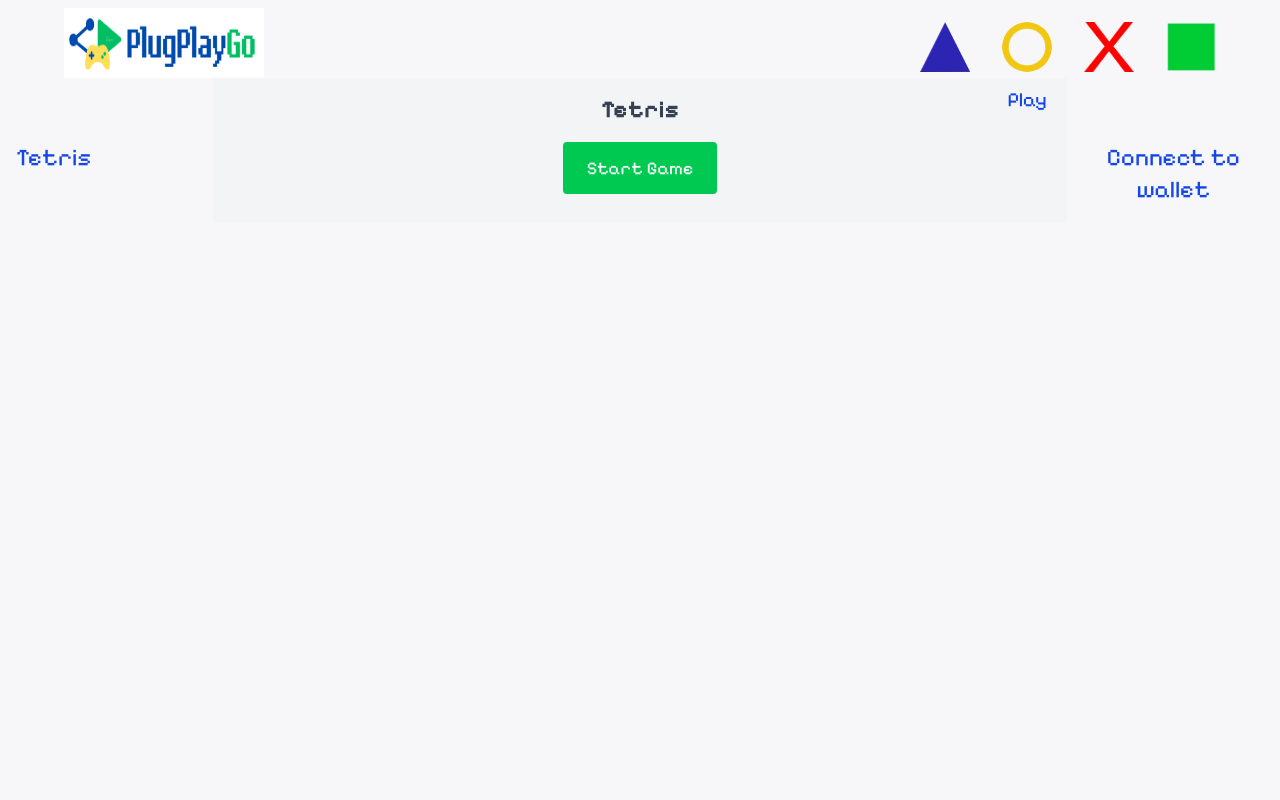
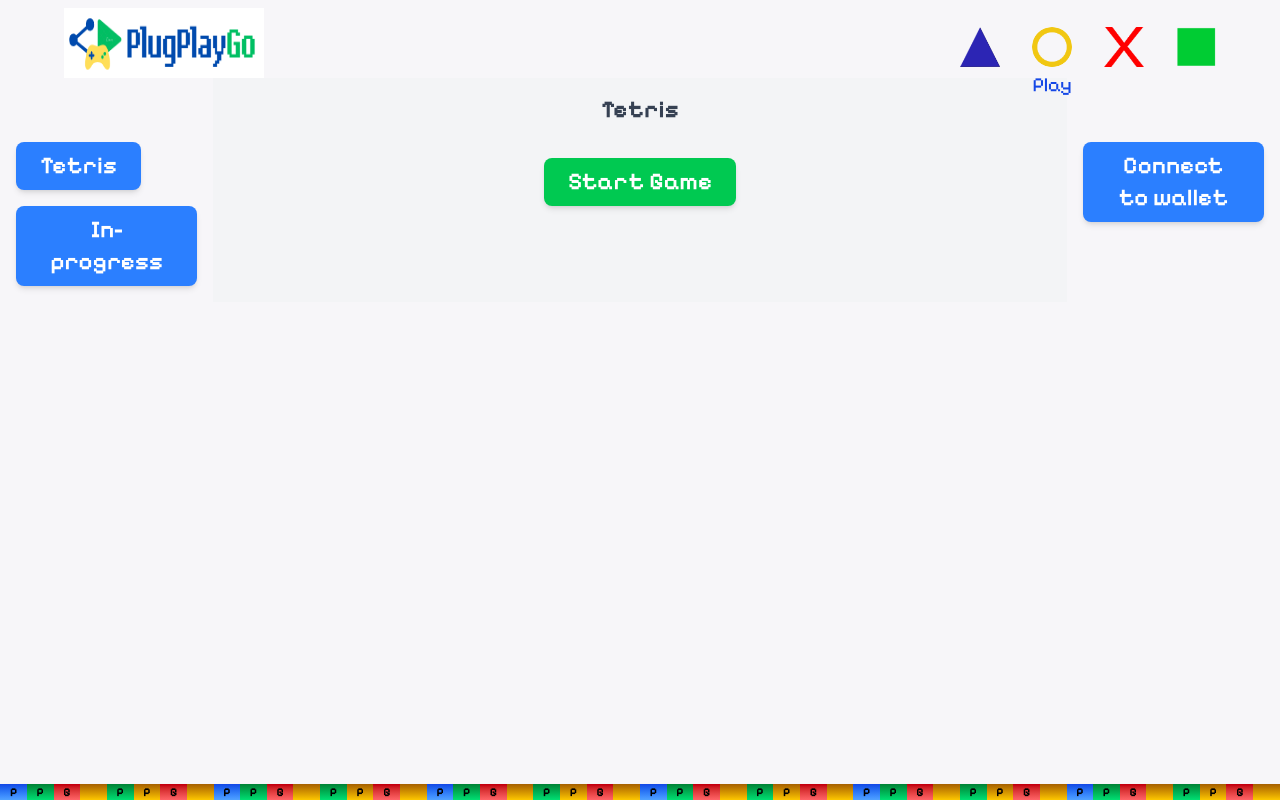
Before and after one commit to IzanamiiDevv/ppg-tetris-deployment, a React (Vite) app: page /play in a window 1280 px wide. Built offline with nearby package versions, Linux system fonts and the light colour scheme; a web font is replaced by a local one.

Commit message:
chore: updated ui and footer

```diff
--- a/src/components/crypto-wallet-button.tsx
+++ b/src/components/crypto-wallet-button.tsx
@@ -1,6 +1,5 @@
 import { ethers } from "ethers";
 import React, { useState } from "react";
-import { Button } from "react-bootstrap";
 
 // Define the shape of our component's state
 interface WalletData {
@@ -65,9 +64,14 @@ const CryptoWallet: React.FC = () => {
 
   return (
     <div>
-      <Button onClick={btnHandler} variant="primary">
+      <button
+        onClick={btnHandler}
+        className="relative px-6 py-2 text-white font-semibold bg-blue-500 rounded-lg overflow-hidden shadow-md transition-all duration-300 ease-in-out
+        before:absolute before:inset-0 before:bg-white/20 before:scale-x-0 before:origin-left before:transition-transform before:duration-300
+        hover:before:scale-x-100 hover:text-blue-900 hover:border-blue-500 hover:border-2"
+      >
         Connect to wallet
-      </Button>
+      </button>
       {data.address && (
         <div>
           <p>Address: {data.address}</p>
--- /dev/null
+++ b/src/components/footer.tsx
@@ -0,0 +1,40 @@
+export default function Footer() {
+  const colors = [
+    "bg-gradient-to-b from-blue-700 to-blue-400",
+    "bg-gradient-to-b from-green-700 to-green-400",
+    "bg-gradient-to-b from-red-700 to-red-400",
+    "bg-gradient-to-b from-yellow-700 to-yellow-400",
+    "bg-gradient-to-b from-green-700 to-green-400",
+    "bg-gradient-to-b from-yellow-700 to-yellow-400",
+    "bg-gradient-to-b from-red-700 to-red-400",
+    "bg-gradient-to-b from-blue-700 to-blue-400",
+  ];
+
+  const char = ["P", "P", "G", ""];
+
+  return (
+    <div className="w-full">
+      <footer className="fixed bottom-0 left-0 w-full bg-white shadow-md z-10">
+        <div className="flex flex-wrap justify-center">
+          {Array.from({ length: 48 }).map((_, i) => {
+            const isFourth = (i + 1) % 4 === 0;
+            const color = isFourth
+              ? "bg-gradient-to-b from-yellow-700 to-yellow-400"
+              : colors[i % colors.length];
+
+            return (
+              <div
+                key={i}
+                className={`w-[12.5%] h-12 xs:w-[8.333%] xs:h-10 sm:w-[6.25%] sm:h-8 md:w-[4.166%] md:h-6 lg:w-[2.083%] lg:h-4 flex items-center justify-center ${color} transition-all`}
+              >
+                <span className="text-black font-bold text-[8px] xs:text-[10px] sm:text-xs">
+                  {!isFourth ? char[i % char.length] : ""}
+                </span>
+              </div>
+            );
+          })}
+        </div>
+      </footer>
+    </div>
+  );
+}
--- a/src/components/react-tetris.tsx
+++ b/src/components/react-tetris.tsx
@@ -29,7 +29,9 @@ const ReactTetris = () => {
       {!start ? (
         <button
           onClick={() => setStart(true)}
-          className="bg-green-500 text-white px-6 py-3 rounded text-lg hover:bg-green-600 transition"
+          className="relative px-6 py-2 mt-4 text-white font-semibold bg-green-500 rounded-lg overflow-hidden shadow-md transition-all duration-300 ease-in-out
+        before:absolute before:inset-0 before:bg-white/20 before:scale-x-0 before:origin-left before:transition-transform before:duration-300
+        hover:before:scale-x-100 hover:text-green-900 hover:border-green-500 hover:border-2"
         >
           Start Game
         </button>
--- a/src/routeTree.gen.ts
+++ b/src/routeTree.gen.ts
@@ -11,11 +11,18 @@
 // Import Routes
 
 import { Route as rootRoute } from './routes/__root'
+import { Route as RoadMapImport } from './routes/road-map'
 import { Route as PlayImport } from './routes/play'
 import { Route as AboutImport } from './routes/about'
 import { Route as IndexImport } from './routes/index'
 
 // Create/Update Routes
+
+const RoadMapRoute = RoadMapImport.update({
+  id: '/road-map',
+  path: '/road-map',
+  getParentRoute: () => rootRoute,
+} as any)
 
 const PlayRoute = PlayImport.update({
   id: '/play',
@@ -60,6 +67,13 @@ declare module '@tanstack/react-router' {
       preLoaderRoute: typeof PlayImport
       parentRoute: typeof rootRoute
     }
+    '/road-map': {
+      id: '/road-map'
+      path: '/road-map'
+      fullPath: '/road-map'
+      preLoaderRoute: typeof RoadMapImport
+      parentRoute: typeof rootRoute
+    }
   }
 }
 
@@ -69,12 +83,14 @@ export interface FileRoutesByFullPath {
   '/': typeof IndexRoute
   '/about': typeof AboutRoute
   '/play': typeof PlayRoute
+  '/road-map': typeof RoadMapRoute
 }
 
 export interface FileRoutesByTo {
   '/': typeof IndexRoute
   '/about': typeof AboutRoute
   '/play': typeof PlayRoute
+  '/road-map': typeof RoadMapRoute
 }
 
 export interface FileRoutesById {
@@ -82,14 +98,15 @@ export interface FileRoutesById {
   '/': typeof IndexRoute
   '/about': typeof AboutRoute
   '/play': typeof PlayRoute
+  '/road-map': typeof RoadMapRoute
 }
 
 export interface FileRouteTypes {
   fileRoutesByFullPath: FileRoutesByFullPath
-  fullPaths: '/' | '/about' | '/play'
+  fullPaths: '/' | '/about' | '/play' | '/road-map'
   fileRoutesByTo: FileRoutesByTo
-  to: '/' | '/about' | '/play'
-  id: '__root__' | '/' | '/about' | '/play'
+  to: '/' | '/about' | '/play' | '/road-map'
+  id: '__root__' | '/' | '/about' | '/play' | '/road-map'
   fileRoutesById: FileRoutesById
 }
 
@@ -97,12 +114,14 @@ export interface RootRouteChildren {
   IndexRoute: typeof IndexRoute
   AboutRoute: typeof AboutRoute
   PlayRoute: typeof PlayRoute
+  RoadMapRoute: typeof RoadMapRoute
 }
 
 const rootRouteChildren: RootRouteChildren = {
   IndexRoute: IndexRoute,
   AboutRoute: AboutRoute,
   PlayRoute: PlayRoute,
+  RoadMapRoute: RoadMapRoute,
 }
 
 export const routeTree = rootRoute
@@ -117,7 +136,8 @@ export const routeTree = rootRoute
       "children": [
         "/",
         "/about",
-        "/play"
+        "/play",
+        "/road-map"
       ]
     },
     "/": {
@@ -128,6 +148,9 @@ export const routeTree = rootRoute
     },
     "/play": {
       "filePath": "play.tsx"
+    },
+    "/road-map": {
+      "filePath": "road-map.tsx"
     }
   }
 }
--- a/src/routes/__root.tsx
+++ b/src/routes/__root.tsx
@@ -4,6 +4,7 @@ import blueTriangle from "../assets/blue-triangle.png";
 import greenSquare from "../assets/green-square.png";
 import redX from "../assets/red-x.png";
 import yellowCircle from "../assets/yellow-circle.png";
+import Footer from "../components/footer";
 
 export const Route = createRootRoute({
   component: () => (
@@ -22,9 +23,9 @@ export const Route = createRootRoute({
             <img
               src={blueTriangle}
               alt="Home Blue Triangle"
-              className="w-[50px] h-[50px] transition-transform duration-500 ease-in-out hover:scale-110"
+              className="w-[40px] h-[40px] transition-transform duration-500 ease-in-out hover:scale-110"
             />
-            <span className="absolute left-1/2 -translate-x-1/2 top-[60px] text-blue-700 px-2 py-1 rounded opacity-0 group-hover:opacity-100 transition-opacity duration-300 group-[&.active]:opacity-100">
+            <span className="absolute left-1/2 -translate-x-1/2 top-[40px] text-blue-700 px-2 py-1 rounded opacity-0 group-hover:opacity-100 transition-opacity duration-300 group-[&.active]:opacity-100">
               Home
             </span>
           </Link>
@@ -35,9 +36,9 @@ export const Route = createRootRoute({
             <img
               src={yellowCircle}
               alt="Play Yellow Circle"
-              className="w-[50px] h-[50px] transition-transform duration-500 ease-in-out hover:scale-110 rounded-full"
+              className="w-[40px] h-[40px] transition-transform duration-500 ease-in-out hover:scale-110 rounded-full"
             />
-            <span className="absolute left-1/2 -translate-x-1/2 top-[60px] text-blue-700 px-2 py-1 rounded opacity-0 group-hover:opacity-100 transition-opacity duration-300 group-[&.active]:opacity-100">
+            <span className="absolute left-1/2 -translate-x-1/2 top-[40px] text-blue-700 px-2 py-1 rounded opacity-0 group-hover:opacity-100 transition-opacity duration-300 group-[&.active]:opacity-100">
               Play
             </span>
           </Link>
@@ -48,24 +49,28 @@ export const Route = createRootRoute({
             <img
               src={redX}
               alt="Red X"
-              className="w-[50px] h-[50px] transition-transform duration-500 ease-in-out hover:scale-110"
+              className="w-[40px] h-[40px] transition-transform duration-500 ease-in-out hover:scale-110"
             />
-            <span className="absolute left-1/2 -translate-x-1/2 top-[60px] text-blue-700 px-2 py-1 rounded opacity-0 group-hover:opacity-100 transition-opacity duration-300 group-[&.active]:opacity-100">
+            <span className="absolute left-1/2 -translate-x-1/2 top-[40px] text-blue-700 px-2 py-1 rounded opacity-0 group-hover:opacity-100 transition-opacity duration-300 group-[&.active]:opacity-100">
               About
             </span>
           </Link>
           <Link
-            to="/play"
+            to="/road-map"
             className="relative group btn text-black ease-out hover:translate-y-1 transition-all rounded"
           >
             <img
               src={greenSquare}
               alt="Green Square"
-              className="w-[50px] h-[50px] transition-transform duration-500 ease-in-out hover:scale-110"
+              className="w-[40px] h-[40px] transition-transform duration-500 ease-in-out hover:scale-110"
             />
+            <span className="absolute left-1/2 -translate-x-1/2 top-[40px] text-blue-700 px-2 py-1 rounded opacity-0 group-hover:opacity-100 transition-opacity duration-300 group-[&.active]:opacity-100">
+              Road Map
+            </span>
           </Link>
         </div>
       </div>
+      <Footer />
       <Outlet />
     </>
   ),
--- a/src/routes/play.tsx
+++ b/src/routes/play.tsx
@@ -9,7 +9,23 @@ export const Route = createFileRoute("/play")({
 function Play() {
   return (
     <div className="flex">
-      <div className="w-1/6 mt-12 text-blue-700 p-4 text-2xl">Tetris</div>
+      <div className="w-1/6 mt-12 text-blue-700 p-4 text-2xl">
+        {" "}
+        <button
+          className="relative px-6 py-2 text-white font-semibold bg-blue-500 rounded-lg overflow-hidden shadow-md transition-all duration-300 ease-in-out
+        before:absolute before:inset-0 before:bg-white/20 before:scale-x-0 before:origin-left before:transition-transform before:duration-300
+        hover:before:scale-x-100 hover:text-blue-900 hover:border-blue-500 hover:border-2"
+        >
+          Tetris
+        </button>
+        <button
+          className="relative px-6 py-2 mt-4 text-white font-semibold bg-blue-500 rounded-lg overflow-hidden shadow-md transition-all duration-300 ease-in-out
+        before:absolute before:inset-0 before:bg-white/20 before:scale-x-0 before:origin-left before:transition-transform before:duration-300
+        hover:before:scale-x-100 hover:text-blue-900 hover:border-blue-500 hover:border-2"
+        >
+          In-progress
+        </button>
+      </div>
       <div className="flex-1 bg-gray-100 p-4 text-center text-blue-700 text-2xl">
         <ReactTetris />
       </div>
--- /dev/null
+++ b/src/routes/road-map.tsx
@@ -0,0 +1,9 @@
+import { createFileRoute } from "@tanstack/react-router";
+
+export const Route = createFileRoute("/road-map")({
+  component: RoadMap,
+});
+
+function RoadMap() {
+  return <div>Hello "/road-map"!</div>;
+}
```
